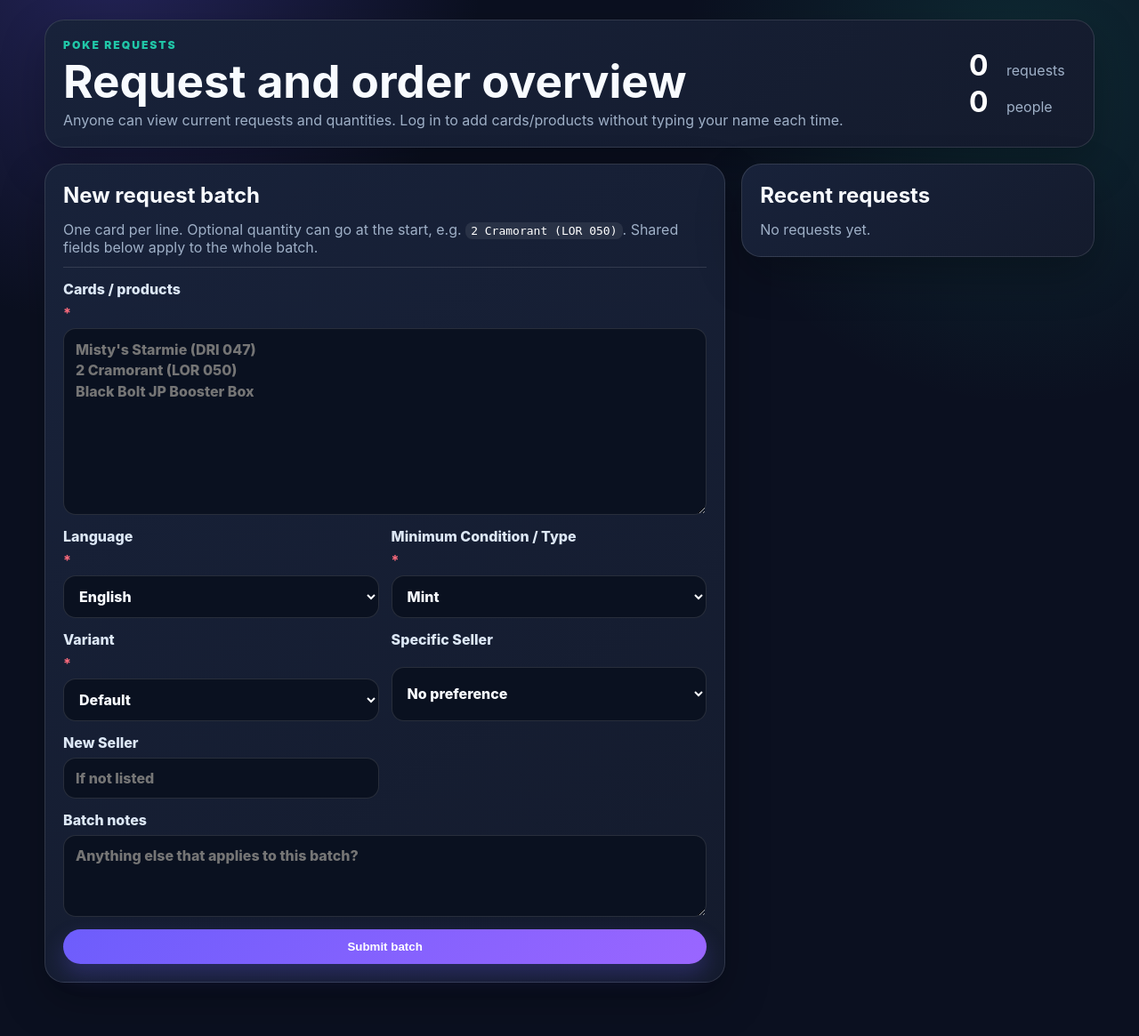
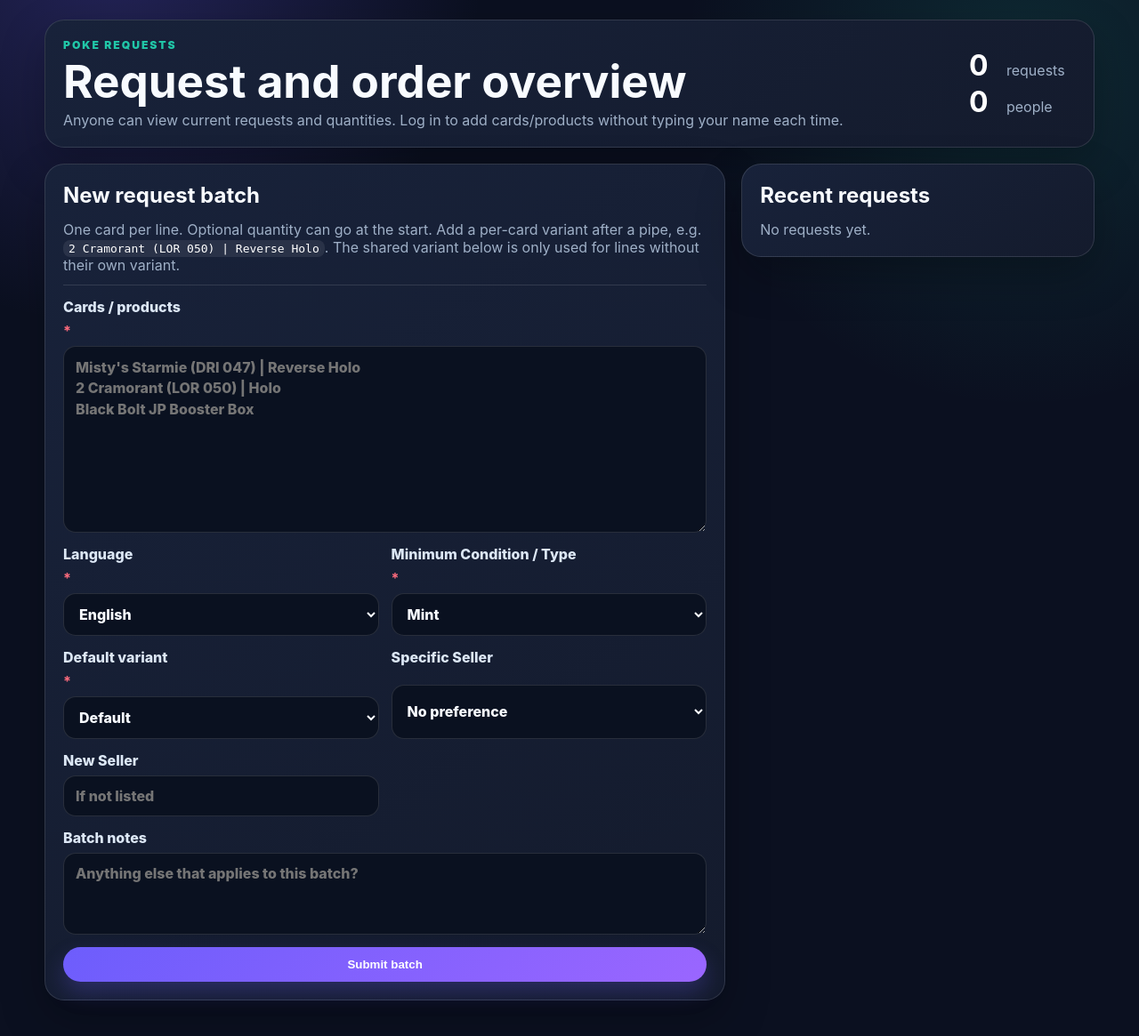
Before and after one commit to BorderM/PokemonOrders, a Flask app: page / in a window 1280 px wide. Shown: the part 50-1215 px from the top of the page at 89% size. Before the commit the page ends 1155 px from the top, so only its background shows below. Run offline with Flask 3, Linux system fonts and the light colour scheme; the visitor is signed in with stand-in values (Sample User, id 1); data comes from the database, SQL or seed files in the repository; data that the repository does not hold is empty.

Commit message:
Support per-card variants in bulk requests

```diff
--- a/pokemonorders/app.py
+++ b/pokemonorders/app.py
@@ -30,12 +30,19 @@ VARIANTS = ["Default", "Reverse Holo", "Holo", "Cosmo", "Ball Reverse", "Other"]
 SELLERS = ["bubusini", "cardmarket", "specific seller not needed"]
 
 
-def parse_bulk_cards(text: str) -> list[tuple[int, str]]:
-    cards: list[tuple[int, str]] = []
+def parse_bulk_cards(text: str) -> list[dict]:
+    cards: list[dict] = []
     for raw in text.splitlines():
         line = raw.strip()
         if not line:
             continue
+
+        variant = None
+        if "|" in line:
+            line, variant_text = line.rsplit("|", 1)
+            line = line.strip()
+            variant = variant_text.strip() or None
+
         qty = 1
         name = line
         parts = line.split(maxsplit=1)
@@ -44,7 +51,8 @@ def parse_bulk_cards(text: str) -> list[tuple[int, str]]:
             if first.isdigit():
                 qty = int(first)
                 name = parts[1].strip()
-        cards.append((qty, name))
+
+        cards.append({"quantity": qty, "card_name_code": name, "variant": variant})
     return cards
 
 
@@ -119,7 +127,11 @@ def create_app() -> Flask:
         bulk_text = request.form.get("bulk_cards", "")
         cards = parse_bulk_cards(bulk_text)
         if not cards and request.form.get("card_name_code"):
-            cards = [(int(request.form.get("quantity", 1)), request.form["card_name_code"])]
+            cards = [{
+                "quantity": int(request.form.get("quantity", 1)),
+                "card_name_code": request.form["card_name_code"],
+                "variant": request.form.get("variant"),
+            }]
         required = ["language", "minimum_condition", "variant"]
         missing = [field for field in required if not request.form.get(field)]
         if missing or not cards:
@@ -127,16 +139,16 @@ def create_app() -> Flask:
             return redirect(url_for("index"))
 
         count = 0
-        for quantity, card_name in cards:
+        for card in cards:
             create_request({
                 "email": g.user["email"] or f"{g.user['username']}@local.user",
                 "name": g.user["display_name"],
                 "user_id": g.user["id"],
-                "card_name_code": card_name,
+                "card_name_code": card["card_name_code"],
                 "language": request.form["language"],
-                "quantity": quantity,
+                "quantity": card["quantity"],
                 "minimum_condition": request.form["minimum_condition"],
-                "variant": request.form["variant"],
+                "variant": card["variant"] or request.form["variant"],
                 "seller": request.form.get("seller"),
                 "new_seller": request.form.get("new_seller"),
                 "notes": request.form.get("notes"),
--- a/templates/index.html
+++ b/templates/index.html
@@ -18,16 +18,16 @@
   <form class="card request-form bulk-form" method="post" action="{{ url_for('submit_request') }}">
     <div class="form-intro wide">
       <h2>New request batch</h2>
-      <p class="muted">One card per line. Optional quantity can go at the start, e.g. <code>2 Cramorant (LOR 050)</code>. Shared fields below apply to the whole batch.</p>
+      <p class="muted">One card per line. Optional quantity can go at the start. Add a per-card variant after a pipe, e.g. <code>2 Cramorant (LOR 050) | Reverse Holo</code>. The shared variant below is only used for lines without their own variant.</p>
     </div>
 
     <label class="wide">Cards / products <b>*</b>
-      <textarea required class="bulk-cards" name="bulk_cards" placeholder="Misty's Starmie (DRI 047)&#10;2 Cramorant (LOR 050)&#10;Black Bolt JP Booster Box"></textarea>
+      <textarea required class="bulk-cards" name="bulk_cards" placeholder="Misty's Starmie (DRI 047) | Reverse Holo&#10;2 Cramorant (LOR 050) | Holo&#10;Black Bolt JP Booster Box"></textarea>
     </label>
 
     <label>Language <b>*</b><select required name="language">{% for item in languages %}<option>{{ item }}</option>{% endfor %}</select></label>
     <label>Minimum Condition / Type <b>*</b><select required name="minimum_condition">{% for item in conditions %}<option>{{ item }}</option>{% endfor %}</select></label>
-    <label>Variant <b>*</b><select required name="variant">{% for item in variants %}<option>{{ item }}</option>{% endfor %}</select></label>
+    <label>Default variant <b>*</b><select required name="variant">{% for item in variants %}<option>{{ item }}</option>{% endfor %}</select></label>
     <label>Specific Seller<select name="seller"><option value="">No preference</option>{% for item in sellers %}<option>{{ item }}</option>{% endfor %}</select></label>
     <label>New Seller<input name="new_seller" placeholder="If not listed"></label>
     <label class="wide">Batch notes<textarea name="notes" placeholder="Anything else that applies to this batch?"></textarea></label>
```
Also changed, not shown: tests/test_app.py (+37 -1 lines), README.md.
